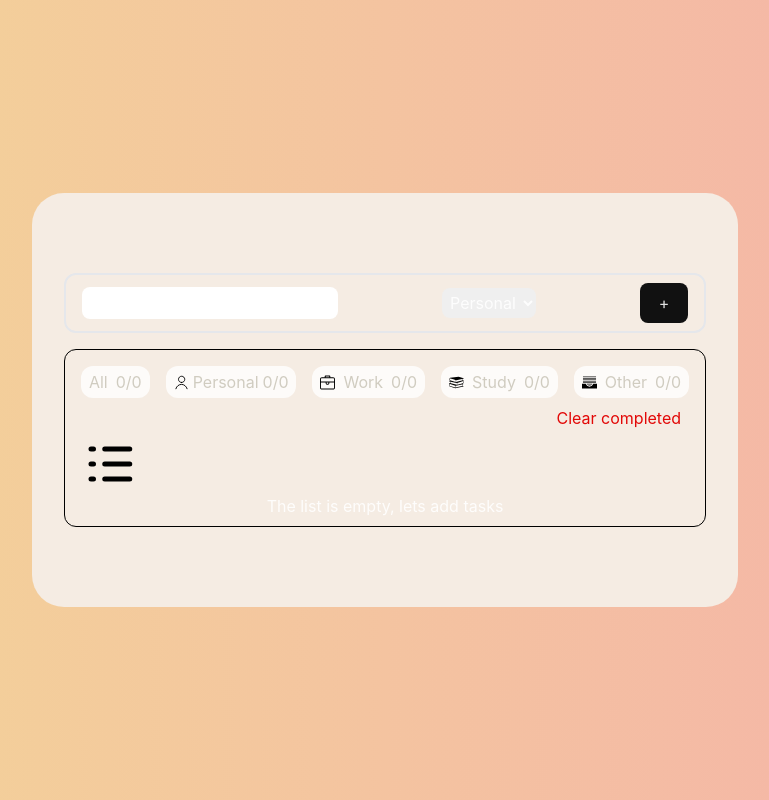
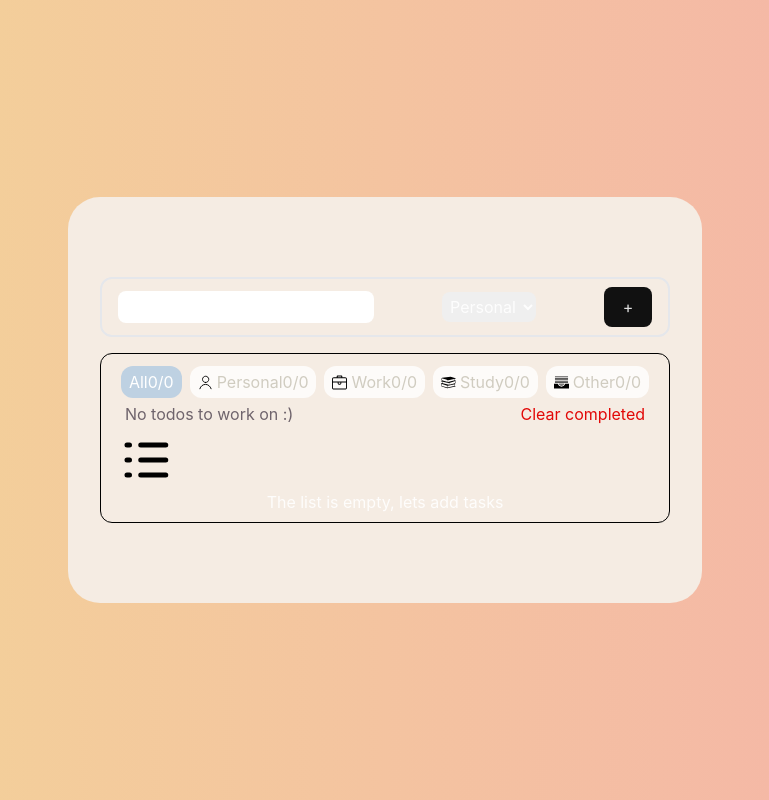
Before and after one commit to aehamdy/Todomoro, a React (Vite) app: page / in a window 1280 px wide. Shown: the whole page, without its empty margins (255-1024 px from the left). Built offline with nearby package versions, Linux system fonts and the light colour scheme.

Commit message:
fix: changed the category buttons into radio buttons

```diff
--- a/src/App.jsx
+++ b/src/App.jsx
@@ -38,7 +38,6 @@ export default App;
  # [ ] add keyboard accessebility to input field
  # [ ] clear all checked todos of the selected category button
 
- # FIXME: all other todos are deleted when you click on a category button and delete a random todo
 
 
  Colors:
--- a/src/components/CategorySelection.jsx
+++ b/src/components/CategorySelection.jsx
@@ -3,6 +3,7 @@ import personalIcon from "../../public/personal.svg";
 import workIcon from "../../public/work.svg";
 import studyIcon from "../../public/study.svg";
 import otherIcon from "../../public/other.svg";
+import React, { useEffect, useState } from "react";
 
 /* eslint-disable react/prop-types */
 export const ALL = "all",
@@ -15,6 +16,7 @@ const iconSize = 15;
 
 function CategorySelection(props) {
   const { setSelectedCategory, handleLeftTodos } = props;
+  const [selectedButton, setSelectedButton] = useState("all");
 
   const list = localStorage.getItem(LOCAL_STORAGE_KEY) || "[]";
 
@@ -67,6 +69,30 @@ function CategorySelection(props) {
   const clickHandler = (category) => {
     switch (category) {
       case ALL:
+        setSelectedButton(ALL);
+        break;
+      case PERSONAL:
+        setSelectedButton(PERSONAL);
+        break;
+      case WORK:
+        setSelectedButton(WORK);
+        break;
+      case STUDY:
+        setSelectedButton(STUDY);
+        break;
+      case OTHER:
+        setSelectedButton(OTHER);
+        break;
+      default:
+        setSelectedButton(ALL);
+    }
+    handleLeftTodos(calcLeftTodos(category));
+  };
+
+  const handleRadioChange = (category) => {
+    // setSelectedButton(id);
+    switch (category) {
+      case ALL:
         setSelectedCategory(ALL);
         break;
       case PERSONAL:
@@ -84,11 +110,26 @@ function CategorySelection(props) {
       default:
         setSelectedCategory(ALL);
     }
-    handleLeftTodos(calcLeftTodos(category));
+    // handleLeftTodos(calcLeftTodos(category));
   };
 
+  const categoryButtons = [
+    { id: "all", name: "category", value: "All", bg: "bg-all-color" },
+    {
+      id: "personal",
+      name: "category",
+      value: "Personal",
+      bg: "bg-personal-color",
+    },
+    { id: "work", name: "category", value: "Work", bg: "bg-work-color" },
+    { id: "study", name: "category", value: "Study", bg: "bg-study-color" },
+    { id: "other", name: "category", value: "Other", bg: "bg-other-color" },
+  ];
+
   return (
-    <section className="flex gap-4 py-2">
+    <>
+      {/* all button */}
+      {/* <section className="flex gap-4 py-2">
         <button
           type="button"
           onClick={() => clickHandler(ALL)}
@@ -148,7 +189,64 @@ function CategorySelection(props) {
             {checkedOtherTodos.length}/{otherTodos.length}
           </span>
         </button>
+      </section> */}
+      <section className="flex justify-between gap-2 p-1">
+        {categoryButtons.map((button, i) => (
+          <React.Fragment key={i}>
+            <label
+              htmlFor={button.id}
+              className={`flex justify-between items-center px-2 py-1 text-tabs-text ${
+                selectedButton === button.id ? "text-white" : ""
+              } ${
+                selectedButton === button.id ? button.bg : "bg-tabs-bg"
+              } rounded-lg cursor-pointer`}
+            >
+              {button.id !== "all" && (
+                <img
+                  src={
+                    button.id === "personal"
+                      ? personalIcon
+                      : button.id === "work"
+                      ? workIcon
+                      : button.id === "study"
+                      ? studyIcon
+                      : button.id === "other"
+                      ? otherIcon
+                      : ""
+                  }
+                  alt="icon"
+                  width={iconSize}
+                  className={`me-1 ${
+                    selectedButton === button.id && "fill-red"
+                  }`}
+                />
+              )}
+              <input
+                type="radio"
+                id={button.id}
+                name={button.name}
+                value={button.value}
+                className="appearance-none"
+                onChange={() => handleRadioChange(button.id)}
+                onClick={() => clickHandler(button.id)}
+              />
+              {button.value}
+              <span>
+                {button.id === "all"
+                  ? `${allCheckedTodos.length}/${allTodos.length}`
+                  : button.id === "personal"
+                  ? `${checkedPersonalTodos.length}/${personalTodos.length}`
+                  : button.id === "work"
+                  ? `${checkedWorkTodos.length}/${workTodos.length}`
+                  : button.id === "study"
+                  ? `${checkedStudyTodos.length}/${studyTodos.length}`
+                  : `${checkedOtherTodos.length}/${otherTodos.length}`}
+              </span>
+            </label>
+          </React.Fragment>
+        ))}
       </section>
+    </>
   );
 }
 
--- a/src/components/LeftTodos.jsx
+++ b/src/components/LeftTodos.jsx
@@ -11,7 +11,7 @@ function LeftTodos(props) {
             ? `${handleLeftTodos} todo left`
             : handleLeftTodos > 1
             ? `${handleLeftTodos} todos left`
-            : ""}
+            : "No todos to work on :)"}
         </p>
       </div>
       <div>
--- a/src/components/List.jsx
+++ b/src/components/List.jsx
@@ -154,7 +154,7 @@ function List(props) {
   };
 
   const handleLeftTodos = (todoRemain) => {
-    setLeftTodos(todoRemain);
+    // setLeftTodos(todoRemain);
   };
 
   useEffect(() => {
```
Lines whose indentation alone changed are shown as unchanged.
